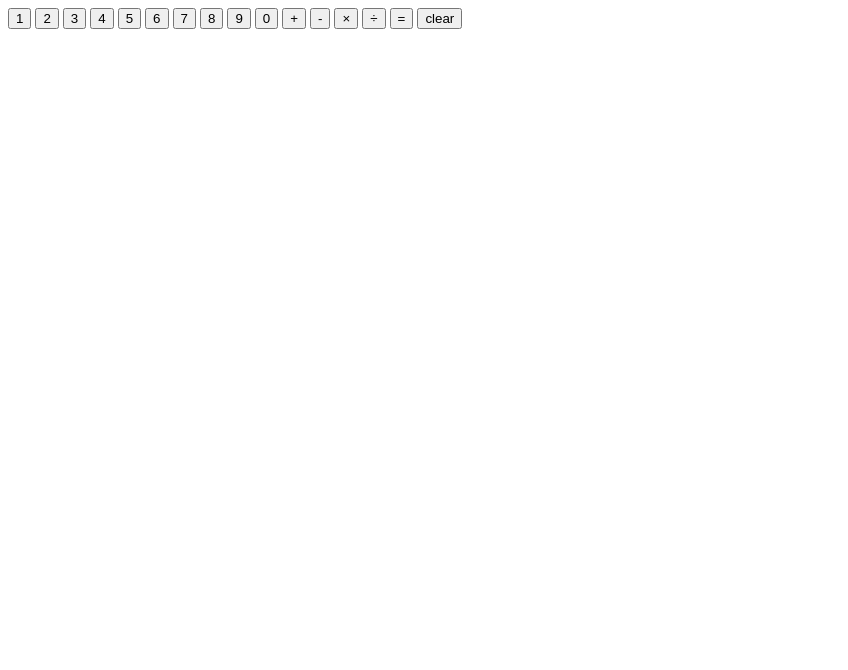
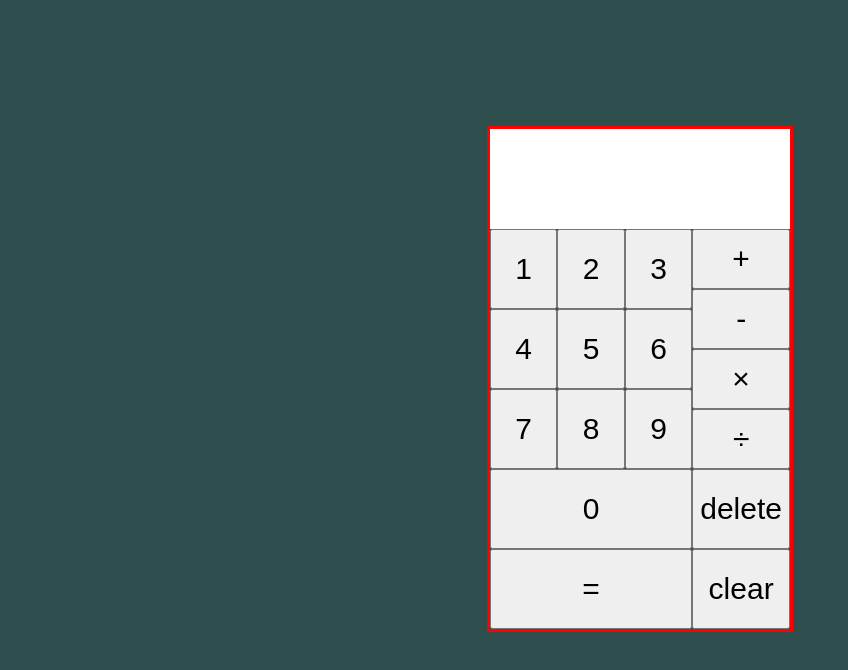
Before and after one commit to GilenW/Calculator, a plain HTML site: page index.html in a window 1280 px wide. Shown: the whole page, without its empty margins (0-848 px from the left). Drawn offline with Linux system fonts and the light colour scheme; a web font is replaced by a local one.

Commit message:
working on css

```diff
--- a/index.html
+++ b/index.html
@@ -10,7 +10,10 @@
 	</style>
   </head>
   <body>
+    <div class="container1">
       <div class="display"></div>
+      <div class="container4">
+        <div class="container2">
           <button class="digit 1">1</button>
           <button class="digit 2">2</button>
           <button class="digit 3">3</button>
@@ -21,12 +24,25 @@
           <button class="digit 8">8</button>
           <button class="digit 9">9</button>
           <button class="digit 0">0</button>
+          <button class="operators equal">=</button>
+
+
+        </div>
+        <div class="container3">
           <button class="operators add">+</button>
           <button class="operators subtract">-</button>
           <button class="operators multiply">×</button>
           <button class="operators division">÷</button>
-    <button class="operators equal">=</button>
+          <button class="delete">delete</button>
           <button class="clear">clear</button>
+
+        </div>
+      </div>
+
+    </div>
+
+
+
 
 
 
--- a/styles.css
+++ b/styles.css
@@ -0,0 +1,81 @@
+body{
+    background-color: darkslategray;
+
+}
+.container1{
+    margin: auto;
+    margin-top: 10%;
+    display: flex;
+    flex-wrap: nowrap;
+    flex-direction: column;
+    align-items: center;
+    border: red solid ;
+    width: 300px;
+}
+
+.display{
+    background-color: white;
+    width: 100%;
+    height: 100px;
+    font-size: 100px;
+}
+
+.container4{
+    display: flex;
+
+    flex-direction: row;
+    width: 100%;
+    height: 400px;
+
+    /* border: rgb(5, 249, 18) solid ; */
+}
+
+.container2{
+    display: flex;
+    flex-wrap: wrap;
+    /* border: red solid ; */
+    width: 70%;
+
+
+}
+
+.container3{
+    display: flex;
+    /* border: rgb(149, 0, 255) solid ; */
+
+    flex-grow: 1;
+    flex-direction: column;
+    align-items: center;
+}
+
+
+.digit {
+    width: 30%;
+    flex-grow: 1;
+}
+
+.equal{
+    flex-grow: 1;
+    width: 50%;
+
+}
+
+
+.operators {
+    flex-grow: 1;
+    width: 100%;
+}
+.clear{
+    width: 100%;
+    flex-grow: 2;
+}
+.delete{
+    width: 100%;
+    flex-grow: 2;
+}
+
+
+
+button{
+    font-size: 30px;
+}
```
Lines whose indentation alone changed are shown as unchanged.
